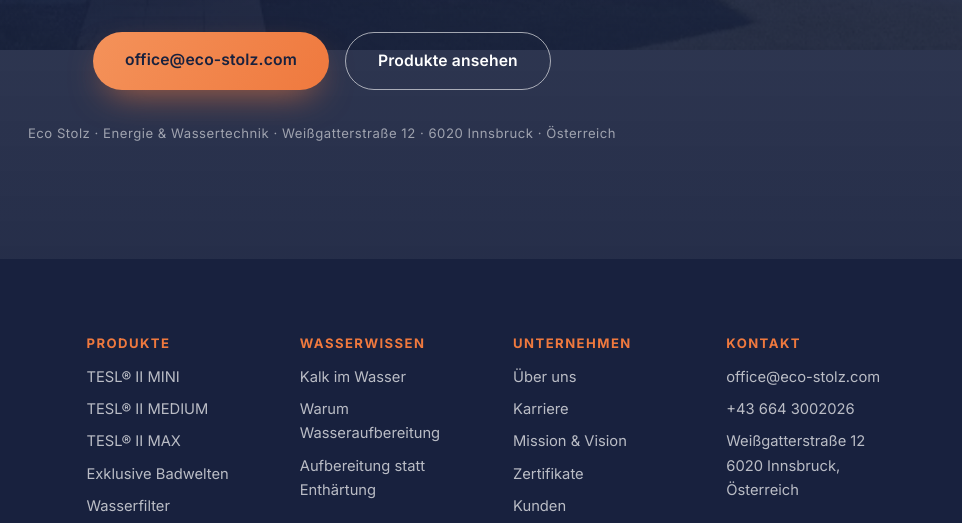
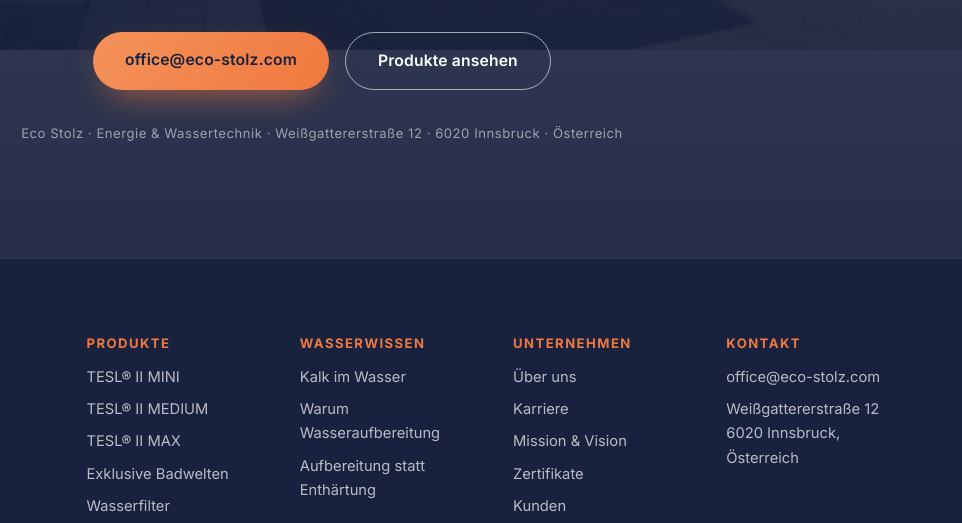
Before and after one commit to madeby123-bit/eco-stolz, a website: page public/aufbereitung-statt-enthaertung/index.html in a window 1280 px wide. Shown: the part 7443-7966 px from the top of the page, 318-1280 px from the left. Drawn offline with Linux system fonts and the light colour scheme.

Commit message:
Update index.html

```diff
--- a/public/aufbereitung-statt-enthaertung/index.html
+++ b/public/aufbereitung-statt-enthaertung/index.html
@@ -437,7 +437,7 @@
         <a href="/#produkte" class="btn btn--ghost btn--ghost-light">Produkte ansehen</a>
       </div>
       <p class="cta__address reveal" data-reveal data-delay="320">
-        Eco Stolz · Energie &amp; Wassertechnik · Weißgatterstraße 12 · 6020 Innsbruck · Österreich
+        Eco Stolz · Energie &amp; Wassertechnik · Weißgattererstraße 12 · 6020 Innsbruck · Österreich
       </p>
     </div>
   </section>
@@ -481,8 +481,7 @@
         <div>
           <h3>Kontakt</h3>
           <a href="mailto:office@eco-stolz.com">office@eco-stolz.com</a>
-          <a href="tel:+436643002026">+43&nbsp;664&nbsp;3002026</a>
-          <span>Weißgatterstraße 12<br>6020 Innsbruck, Österreich</span>
+          <span>Weißgattererstraße 12<br>6020 Innsbruck, Österreich</span>
         </div>
       </div>
     </div>
```
